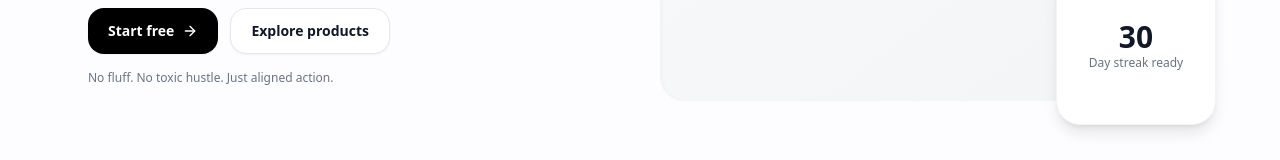
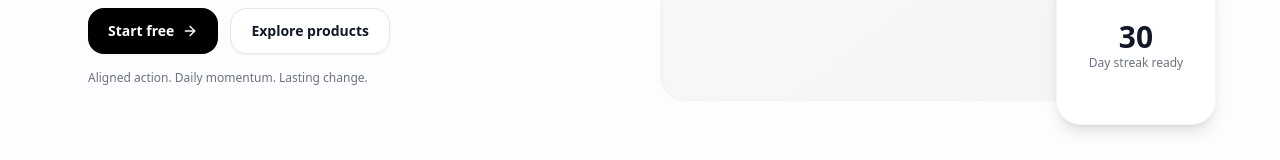
Before and after one commit to mtvnal/mtvnal-site, a Next.js app: page / in a window 1280 px wide. Shown: the part 439-599 px from the top of the page. Built offline with nearby package versions, Linux system fonts and the light colour scheme.

Commit message:
Update page.tsx

```diff
--- a/app/page.tsx
+++ b/app/page.tsx
@@ -58,7 +58,7 @@ export default function Home() {
               <Button className="bg-white border border-gray-200">Explore products</Button>
             </div>
             <p className="mt-4 text-xs text-gray-500">
-              No fluff. No toxic hustle. Just aligned action.
+              Aligned action. Daily momentum. Lasting change.
             </p>
           </motion.div>
 
```
